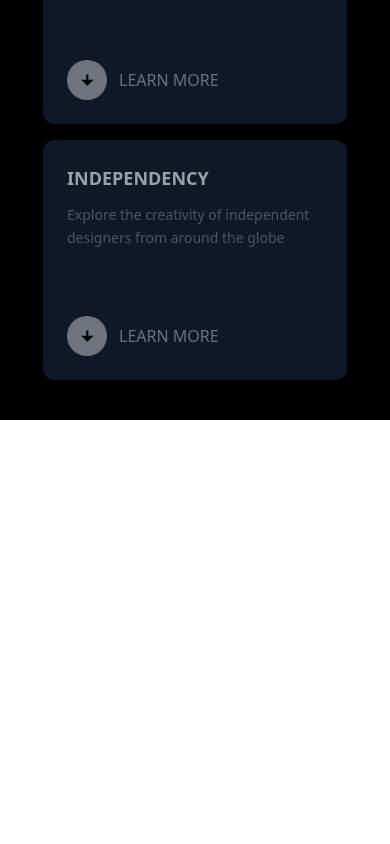
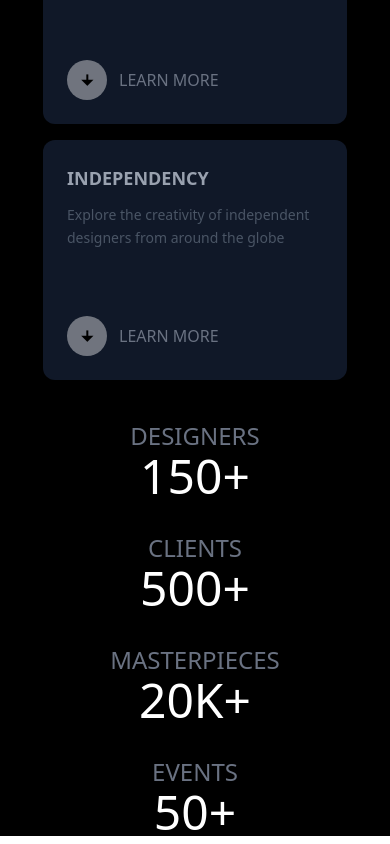
Before and after one commit to vishakha-shete/react-tailwind-landing-page, a React (Vite) app: page / in a window 390 px wide. Shown: the part 1230-2074 px from the top of the page. Before the commit the page ends 1650 px from the top, so only its background shows below. Built offline with nearby package versions, Linux system fonts and the light colour scheme.

Commit message:
Add new stats section with responsive layout

```diff
--- a/src/App.jsx
+++ b/src/App.jsx
@@ -2,12 +2,14 @@ import React from 'react'
 import Navbar from './Components/Navbar.jsx'
 import Hero from './Components/Hero.jsx'
 import Box from './Components/Box.jsx'
+import Section from './Components/Section.jsx'
 const App = () => {
   return (
     <div className=" min-h-screen w-full bg-black ">
       <Navbar />
       <Hero />
       <Box />
+      <Section />
     </div>
   )
 }
--- /dev/null
+++ b/src/Components/Section.jsx
@@ -0,0 +1,36 @@
+import React from "react";
+
+const Section = () => {
+  return (
+    <div
+      className="
+        flex justify-center gap-60 text-white text-2xl
+        max-lg:gap-24
+        max-md:flex-wrap max-md:gap-12
+        max-sm:flex-col max-sm:items-center max-sm:gap-8
+      "
+    >
+      <div className="text-center">
+        <p className="text-1xl text-gray-500 ">DESIGNERS</p>
+        <h1 className=" text-center  text-5xl max-sm:ml-0">150+</h1>
+      </div>
+
+      <div className="text-center">
+        <p className="text-1xl text-gray-500 ">CLIENTS</p>
+        <h1 className=" text-center text-5xl max-sm:ml-0">500+</h1>
+      </div>
+
+      <div className="text-center">
+        <p className="text-1xl text-gray-500 ">MASTERPIECES</p>
+        <h1 className=" text-center text-5xl max-sm:ml-0">20K+</h1>
+      </div>
+
+      <div className="text-center">
+        <p className="text-1xl text-gray-500 ">EVENTS</p>
+        <h1 className=" text-center text-5xl  max-sm:ml-0">50+</h1>
+      </div>
+    </div>
+  );
+};
+
+export default Section;
```
